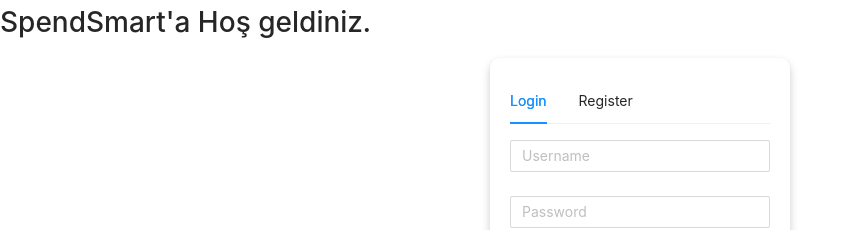
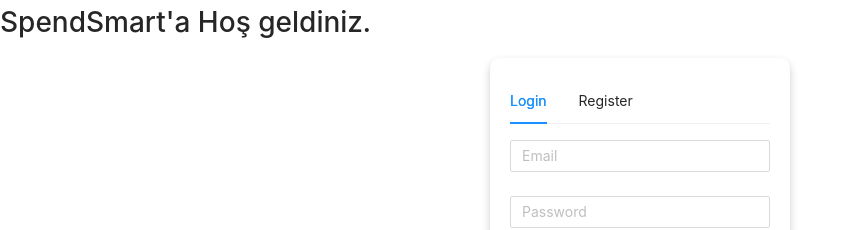
Before and after one commit to nazhhoglu/butce_takip, a React (Create React App) app: page / in a window 1280 px wide. Shown: the top 230 px of the page, without its empty margins (0-855 px from the left). Built offline with nearby package versions, Linux system fonts and the light colour scheme.

Commit message:
name-surname added

```diff
--- a/src/pages/RegisterPage.js
+++ b/src/pages/RegisterPage.js
@@ -30,12 +30,16 @@
           {/* Login Formu */}
           <Form name="login" initialValues={{ remember: true }}>
             <Form.Item
-              name="username"
+              name="email"
               rules={[
-                { required: true, message: "Please input your Username!" },
+                {
+                  required: true,
+                  message: "Please input your Email!",
+                  type: "email",
+                },
               ]}
             >
-              <Input placeholder="Username" />
+              <Input placeholder="Email" />
             </Form.Item>
 
             <Form.Item
@@ -66,12 +70,19 @@
           {/* Register Formu */}
           <Form name="register" initialValues={{ remember: true }}>
             <Form.Item
-              name="username"
+              name="name"
+              rules={[{ required: true, message: "Please input your Name!" }]}
+            >
+              <Input placeholder="Name" />
+            </Form.Item>
+
+            <Form.Item
+              name="surname"
               rules={[
-                { required: true, message: "Please input your Username!" },
+                { required: true, message: "Please input your Surname!" },
               ]}
             >
-              <Input placeholder="Username" />
+              <Input placeholder="Surname" />
             </Form.Item>
 
             <Form.Item
```
